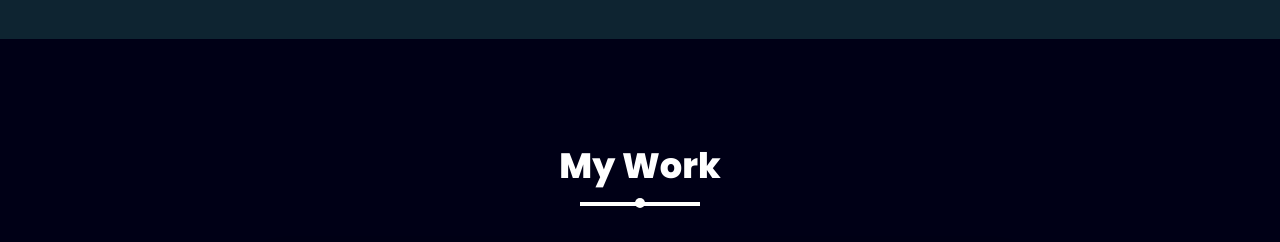
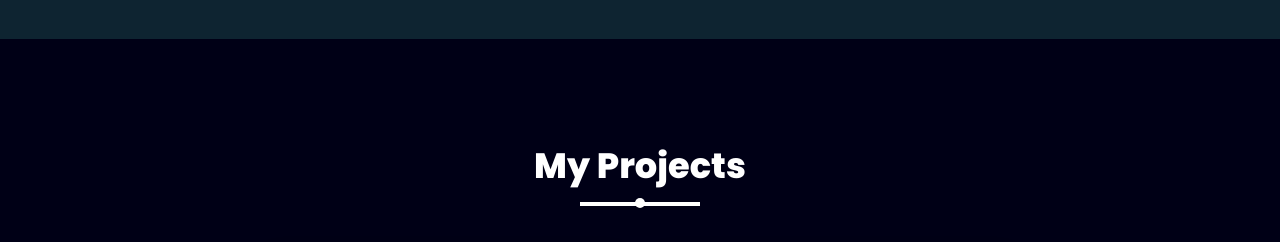
Before and after one commit to jmtopacio/My-Portfolio, a plain HTML site: page index.html in a window 1280 px wide. Shown: the part 4060-4302 px from the top of the page. Drawn offline with nearby package versions, Linux system fonts and the light colour scheme.

Commit message:
Update portfolio scripts and theme fixes

```diff
--- a/index.html
+++ b/index.html
@@ -240,7 +240,7 @@ content effectively.
 
     <section class="work" id="work">
         <div class="title">
-            <h2 class="section-title" data-aos="fade-up" data-aos-duration="1000">My Work</h2>
+            <h2 class="section-title" data-aos="fade-up" data-aos-duration="1000">My Projects</h2>
         </div>
         <div class="content">
             <div class="card" data-aos="fade-up" data-aos-duration="1000" data-aos-delay="200">
```
Also changed, not shown: 1 other file.
